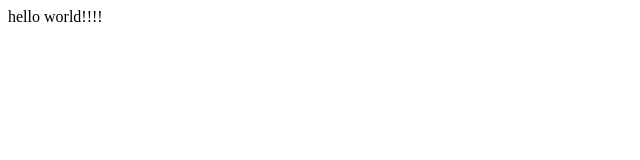
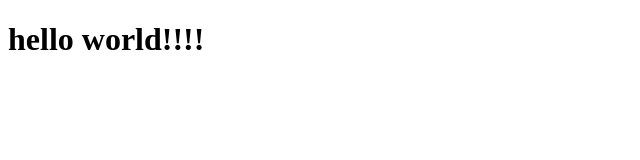
Before and after one commit to HealGaren/2015webgame, a plain HTML site: page helloworld.html in a window 1280 px wide. Shown: the whole page, without its empty margins (0-640 px from the left). Drawn offline with Linux system fonts and the light colour scheme.

Commit message:
h1Tag 추가

```diff
--- a/helloworld.html
+++ b/helloworld.html
@@ -1,2 +1,6 @@
 <!doctype html>
-<html>hello world!!!!</html>
+<html>
+	<body>
+		<h1>hello world!!!!</h1>
+	</body>
+</html>
```
